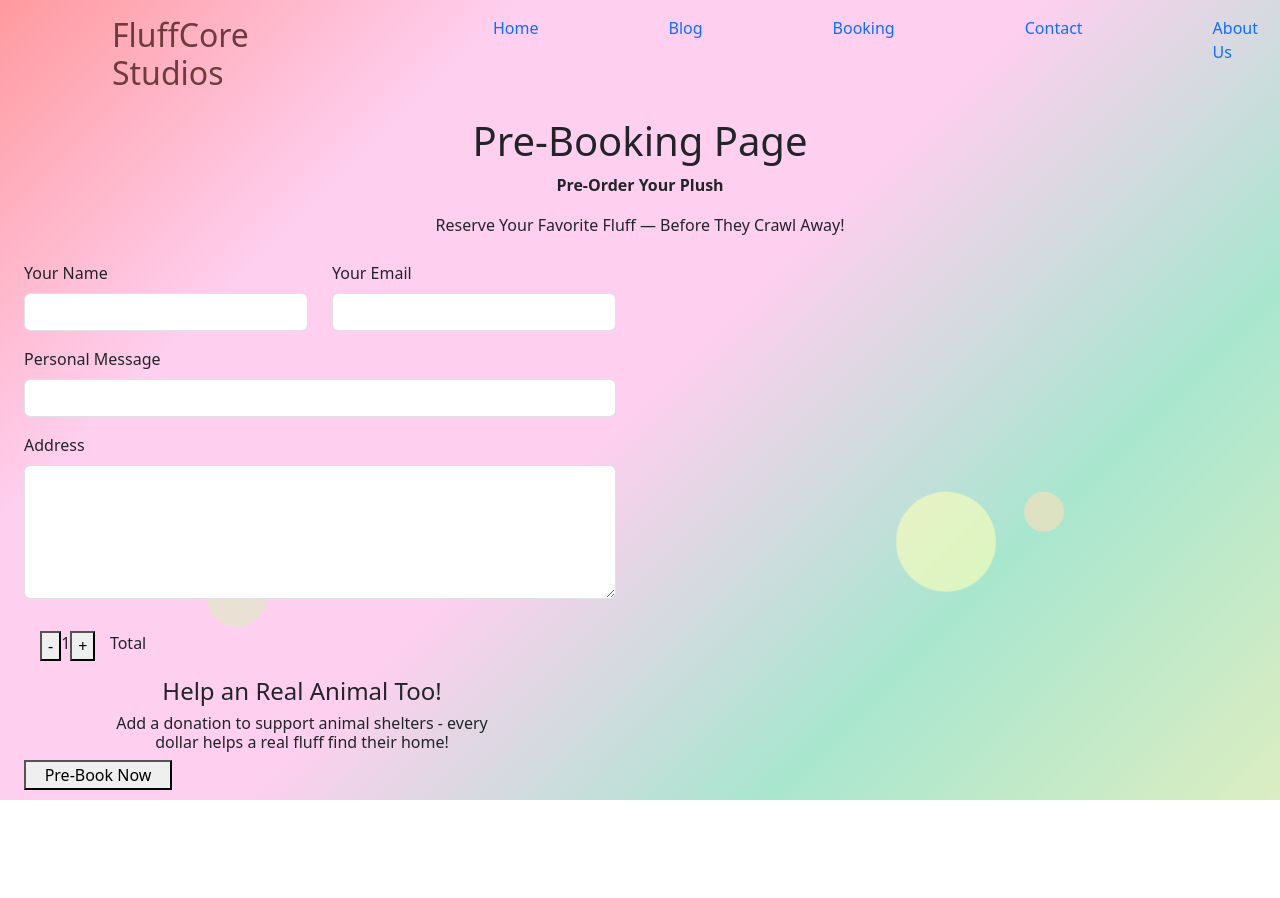
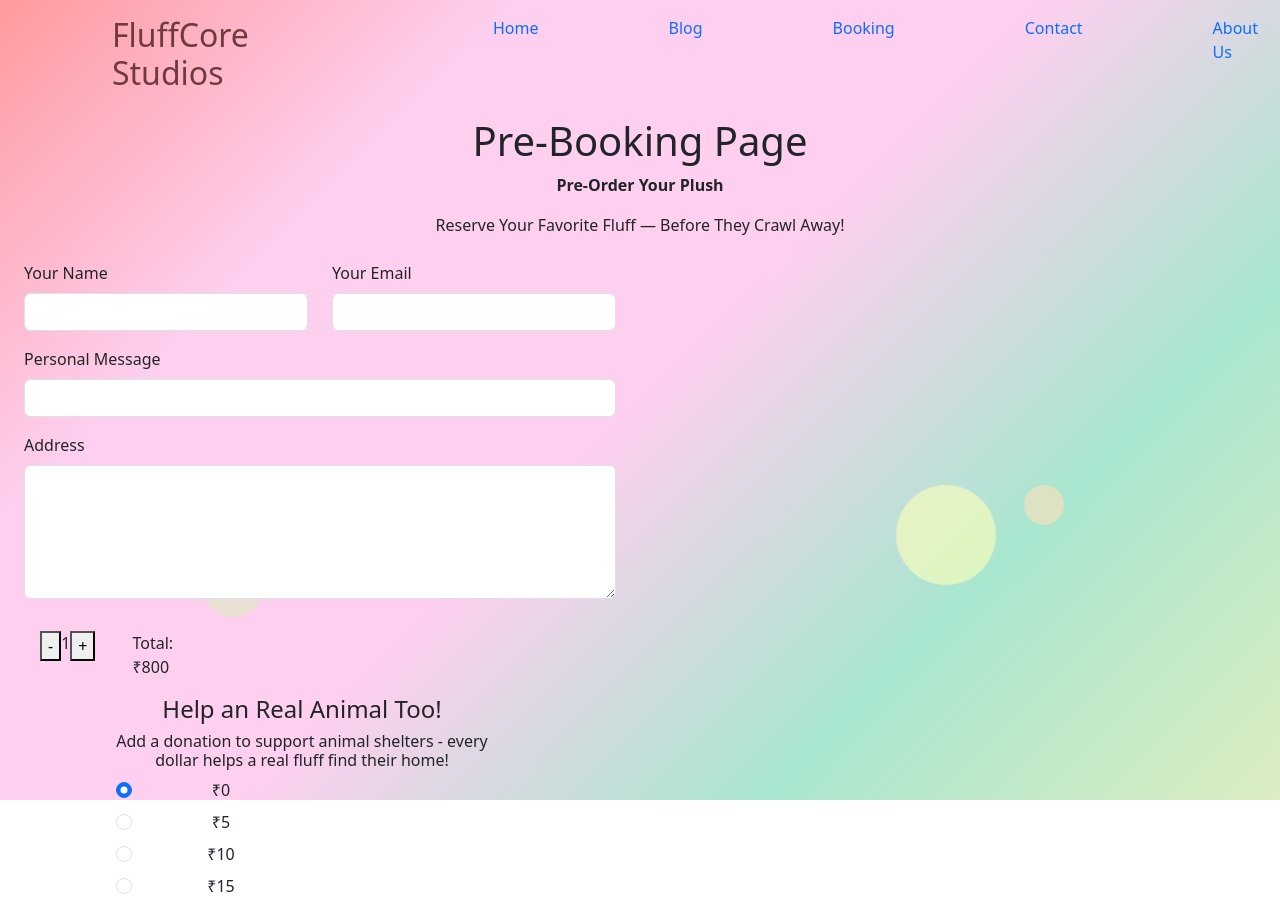
Before and after one commit to meenado89/fluffcore, a React (Vite) app in the folder fluffcore/: page /Booking in a window 1280 px wide. Shown: the top 898 px of the page. Before the commit the page ends 814 px from the top, so only its background shows below. Built offline with nearby package versions, Linux system fonts and the light colour scheme.

Commit message:
donation, total, alert

```diff
--- a/fluffcore/src/components/Booking.jsx
+++ b/fluffcore/src/components/Booking.jsx
@@ -13,14 +13,26 @@ const Booking = () => {
   const form = new FormData(formRef.current);
   const formData = {};
   for (let [key, value] of form.entries()) {
-      formData[key] = value;
+    formData[key] = value.trim();
+  }
+
+
+  const hasEmptyFields = Object.values(formData).some(
+    (value) => value === ""
+  );
+
+  if (hasEmptyFields) {
+    alert("Please fill in all fields before submitting.");
+    return;
   }
 
   console.log("Form submitted:", formData);
   alert("Pre-booking successful!");
 };
 
-  const [quantity, setQuantity] = useState(1)
+
+  //  QUANTITY CONTROL
+  const [quantity, setQuantity] = useState(1);
   const plus = () => {
     setQuantity(quantity + 1);
   };
@@ -28,6 +40,23 @@ const Booking = () => {
   const minus = () => {
     if (quantity > 1) {
       setQuantity(quantity - 1);
+    }
+  };
+  // TOTAL PRICE
+  const unitPrice = 800;
+  // const calculateTotal = () => {
+  //   return quantity * unitPrice;
+  // };
+
+  // donation
+  const [donation, setDonation] = useState(0);
+
+  const handleDonationChange = (e) => {
+  const selectedAmount = parseInt(e.target.value);
+  setDonation(selectedAmount);
+
+  if (selectedAmount > 0) {
+    alert("THANK YOU FOR DONATION");
   }
 };
 
@@ -45,7 +74,6 @@ const minus = () => {
           <span>Reserve Your Favorite Fluff — Before They Crawl Away!</span>
         </div>
       </div>
-
       <div className="form-container">
         <div className="Cform col-12 col-md-6">
           <div className="form-container p-4">
@@ -101,42 +129,132 @@ const minus = () => {
               </div>
 
               {/* quantity counter */}
-              <div className="quantityprice-wrapper d-flex p-3">
+              <div className="quantity-price-wrapper d-flex p-3">
                 <div className="row">
                   <div className="col-6 ">
                     <div className="quantity-wrapper d-flex ">
-                     <button type="button" className="decrement" onClick={minus}>-</button>
+                      <button
+                        type="button"
+                        className="decrement"
+                        onClick={minus}
+                      >
+                        -
+                      </button>
                       <span>{quantity}</span>
 
-                    <button type="button" className="increment" onClick={plus}>+</button>
+                      <button
+                        type="button"
+                        className="increment"
+                        onClick={plus}
+                      >
+                        +
+                      </button>
                     </div>
                   </div>
                   <div className="col-6">
                     {/* updated price */}
                     <div className="total-price">
-                      Total
-                      {/* Total: ${calculateTotal()} */}
+                      Total: ₹{quantity * unitPrice + donation}
                     </div>
                   </div>
                 </div>
               </div>
               <div className="donation-container w-75 text-center pe-5">
                 <div className="donation-heading">
-                  <h4>
-                      Help an Real Animal Too!
-                  </h4>
+                  <h4>Help an Real Animal Too!</h4>
                   <h6>
-                    Add a donation to support animal
-                     shelters - every dollar helps a real fluff find their home!
+                    Add a donation to support animal shelters - every dollar
+                    helps a real fluff find their home!
                   </h6>
+                  <div className="donation-form">
+                    <div className="container">
+                      <div className="donation-wrapper">
+                        <div className="form-check">
+                          <div className="row">
+                            <div className="col-6 d-flex flex-column gap-2">
+                              <div>
+                                <input
+                                  type="radio"
+                                  className="form-check-input"
+                                  name="donation"
+                                  id="donation0"
+                                  value="0"
+                                  checked={donation === 0}
+                                  onChange={handleDonationChange}
+                                />
+                                <label
+                                  className="form-check-label"
+                                  htmlFor="donation0"
+                                >
+                                  ₹0
+                                </label>
+                              </div>
+
+                              <div>
+                                <input
+                                  type="radio"
+                                  className="form-check-input"
+                                  name="donation"
+                                  id="donation5"
+                                  value="5"
+                                  checked={donation === 5}
+                                  onChange={handleDonationChange}
+                                />
+                                <label
+                                  className="form-check-label"
+                                  htmlFor="donation5"
+                                >
+                                  ₹5
+                                </label>
+                              </div>
+                              <div>
+                                <input
+                                  type="radio"
+                                  className="form-check-input"
+                                  name="donation"
+                                  id="donation10"
+                                  value="10"
+                                  checked={donation === 10}
+                                  onChange={handleDonationChange}
+                                />
+                                <label
+                                  className="form-check-label"
+                                  htmlFor="donation10"
+                                >
+                                  ₹10
+                                </label>
+                              </div>
+                              <div>
+                                <input
+                                  type="radio"
+                                  className="form-check-input"
+                                  name="donation"
+                                  id="donation15"
+                                  value="15"
+                                  checked={donation === 15}
+                                  onChange={handleDonationChange}
+                                />
+                                <label
+                                  className="form-check-label"
+                                  htmlFor="donation15"
+                                >
+                                  ₹15
+                                </label>
                               </div>
                             </div>
-
+                          </div>
+                          {/* <p className="mt-3">${donation}</p> */}
+                        </div>
+                      </div>
+                    </div>
+                  </div>
 
                   <button type="submit" className="contact-btn w-25">
                     Pre-Book Now
                   </button>
-            </form>
+                </div>
+              </div>
+            </form>{" "}
           </div>
         </div>
       </div>
--- a/fluffcore/src/components/Fluff.css
+++ b/fluffcore/src/components/Fluff.css
@@ -146,3 +146,9 @@ width: 800px;
   margin-left: 5rem;
   margin-right:5rem;
 }
+
+/* radio */
+.form-check-label{
+  /* display: flex; */
+
+}
```
Lines whose indentation alone changed are shown as unchanged.
